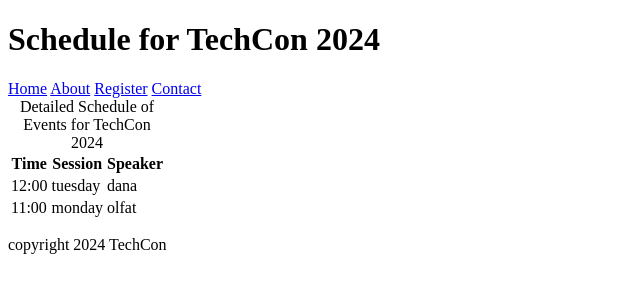
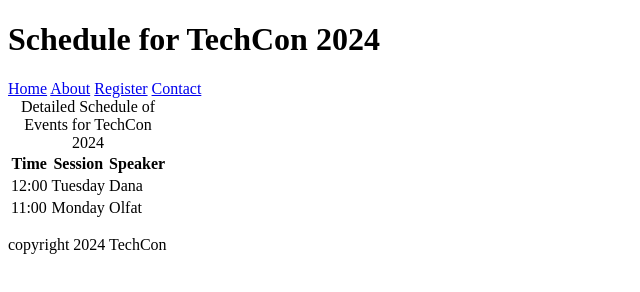
Before and after one commit to DanaMedany/TechCon_HTML, a plain HTML site: page techcon_website/schedule.html in a window 1280 px wide. Shown: the full height of the page, 0-640 px from the left. Drawn offline with Linux system fonts and the light colour scheme.

Commit message:
fix task 2

```diff
--- a/techcon_website/schedule.html
+++ b/techcon_website/schedule.html
@@ -21,20 +21,25 @@
         <caption>
           Detailed Schedule of Events for TechCon 2024
         </caption>
+        <thead>
+          <tr>
             <th scope="col">Time</th>
             <th scope="col">Session</th>
             <th scope="col">Speaker</th>
-
+          </tr>
+        </thead>
+        <tbody>
           <tr>
             <td>12:00</td>
-          <td>tuesday</td>
-          <td>dana</td>
+            <td>Tuesday</td>
+            <td>Dana</td>
           </tr>
           <tr>
             <td>11:00</td>
-          <td>monday</td>
-          <td>olfat</td>
+            <td>Monday</td>
+            <td>Olfat</td>
           </tr>
+        </tbody>
       </table>
     </main>
     <footer>
```
Lines whose indentation alone changed are shown as unchanged.
